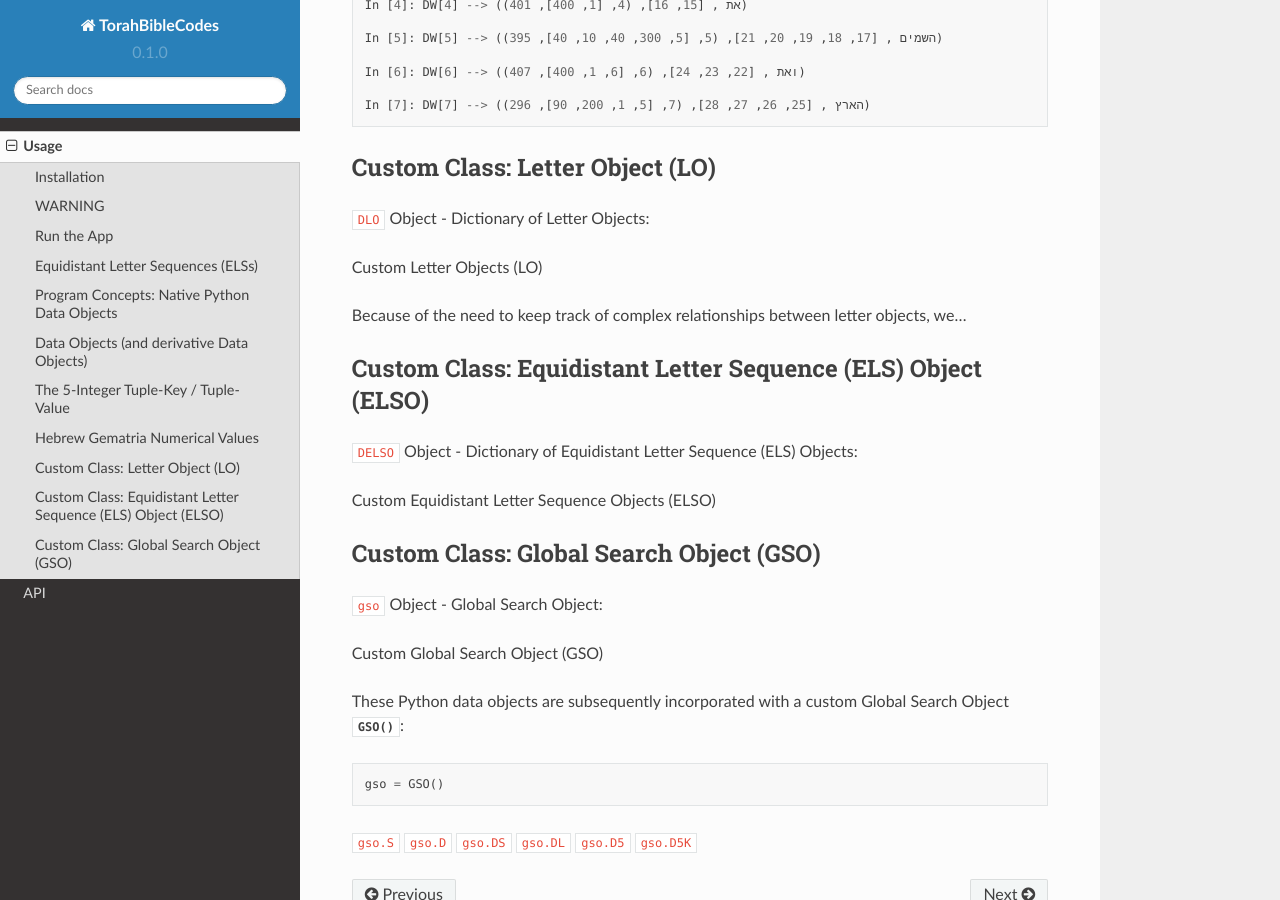
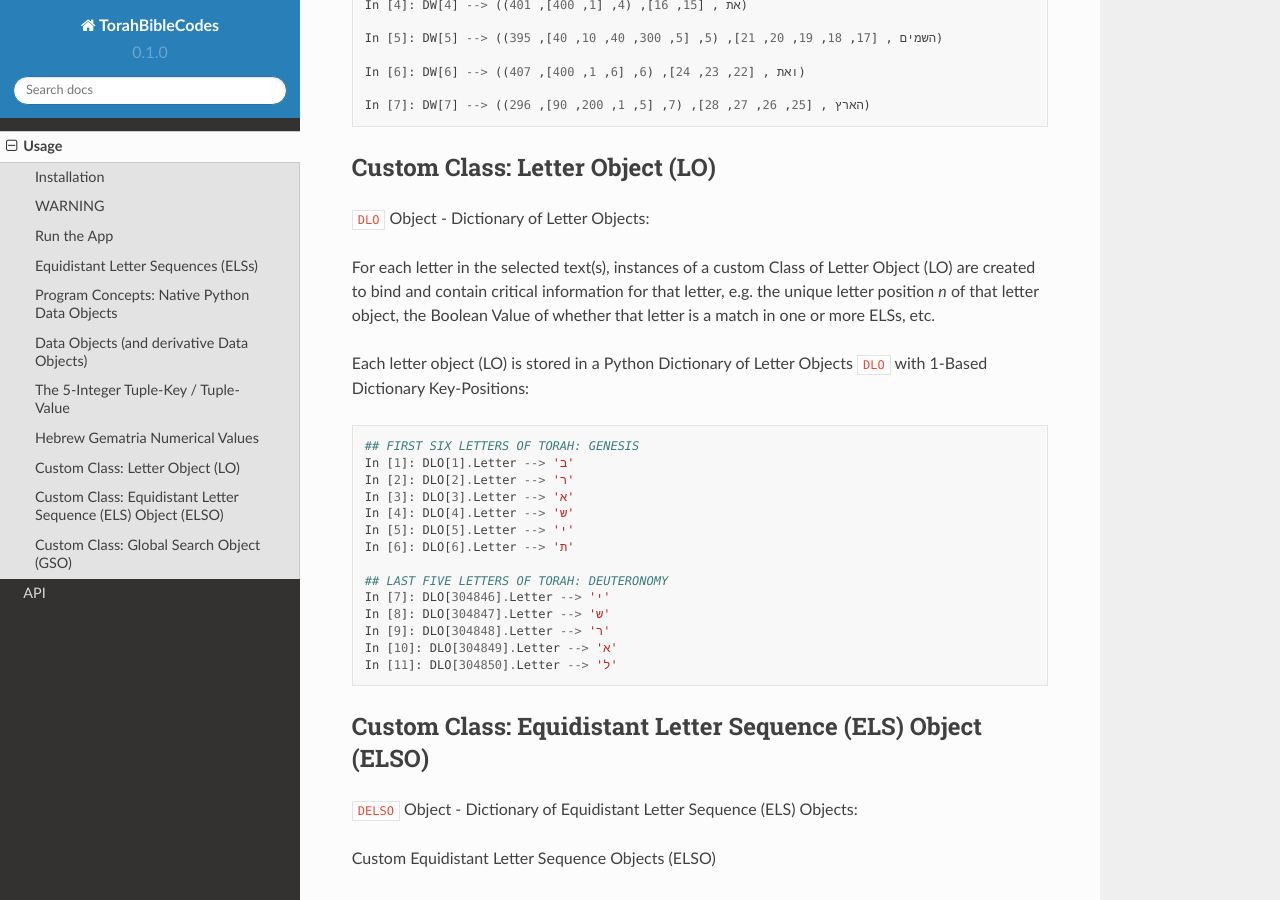
Before and after one commit to TorahBibleCodes/TorahBibleCodes_Sphinx, a Sphinx documentation site: the page built from docs/source/usage.rst, in a window 1280 px wide and 900 px high, scrolled down 9732 px. Built offline with Sphinx 7.4.7 and the Read the Docs theme 2.0.0, drawn with Linux system fonts in a browser that asks for light colours; some of the changed text lies outside the part shown.

Commit message:
Update usage.rst

```diff
--- a/docs/source/usage.rst
+++ b/docs/source/usage.rst
@@ -442,10 +442,24 @@ Custom Class: Letter Object (LO)
 
 ``DLO`` Object - Dictionary of Letter Objects::
 
-Custom Letter Objects (LO)
+For each letter in the selected text(s), instances of a custom Class of Letter Object (LO) are created to bind and contain critical information for that letter, e.g. the unique letter position *n* of that letter object, the Boolean Value of whether that letter is a match in one or more ELSs, etc.
 
-Because of the need to keep track of complex relationships between letter objects, we...
+Each letter object (LO) is stored in a Python Dictionary of Letter Objects ``DLO`` with 1-Based Dictionary Key-Positions::
 
+   ## FIRST SIX LETTERS OF TORAH: GENESIS
+   In [1]: DLO[1].Letter --> 'ב'
+   In [2]: DLO[2].Letter --> 'ר'
+   In [3]: DLO[3].Letter --> 'א'
+   In [4]: DLO[4].Letter --> 'ש'
+   In [5]: DLO[5].Letter --> 'י'
+   In [6]: DLO[6].Letter --> 'ת'
+
+   ## LAST FIVE LETTERS OF TORAH: DEUTERONOMY
+   In [7]: DLO[304846].Letter --> 'י'
+   In [8]: DLO[304847].Letter --> 'ש'
+   In [9]: DLO[304848].Letter --> 'ר'
+   In [10]: DLO[304849].Letter --> 'א'
+   In [11]: DLO[304850].Letter --> 'ל'
 
 Custom Class: Equidistant Letter Sequence (ELS) Object (ELSO)
 ----------------
```
Also changed, not shown: other parts of docs/source/usage.rst (+1 -1 lines).
